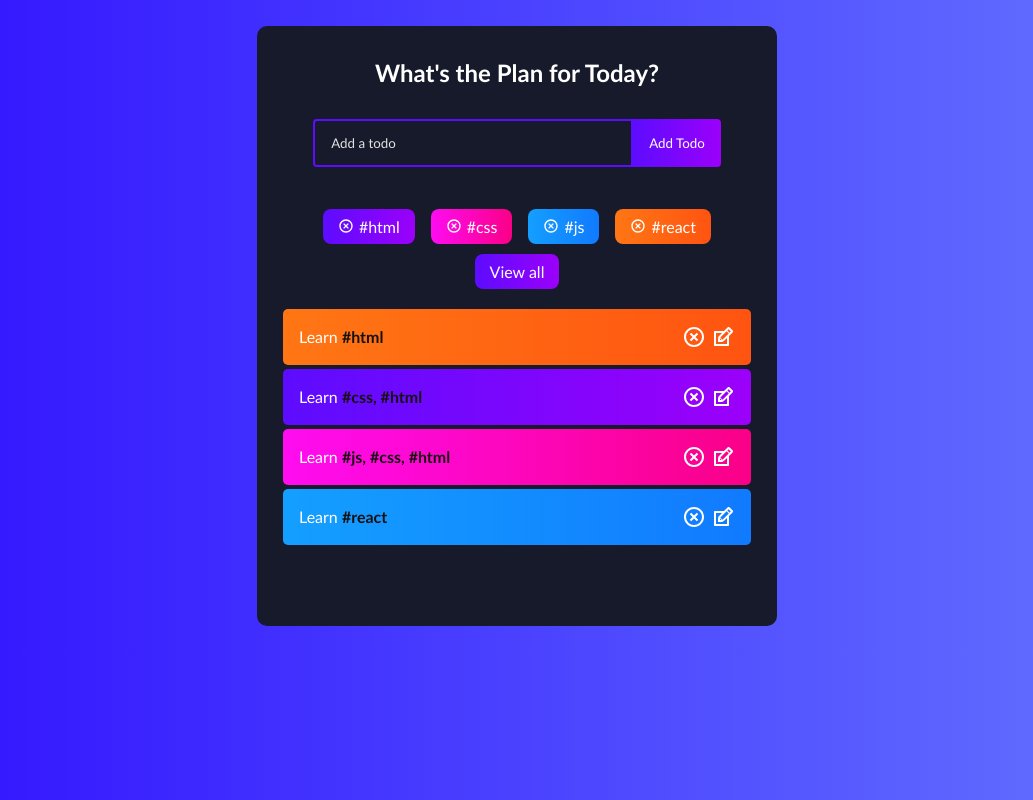
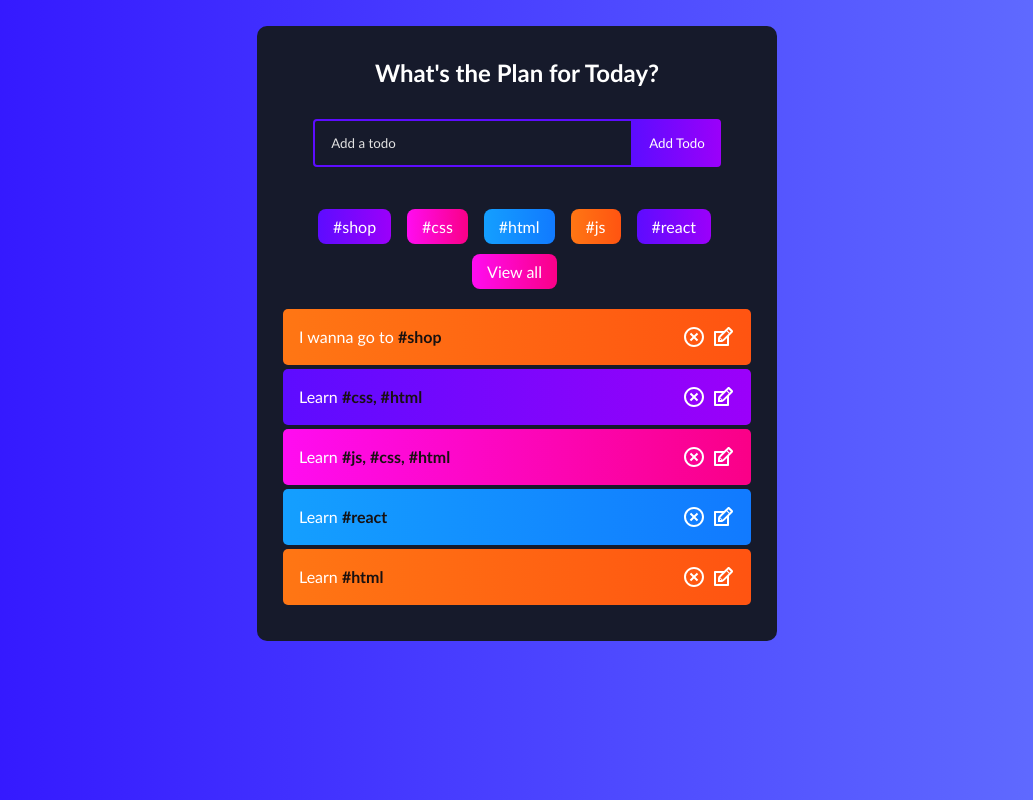
Before and after one commit to MaxTarasevich/react-test-tag-list, a React (Create React App) app: page / in a window 1280 px wide. Shown: the whole page, without its empty margins (123-1156 px from the left). Built offline with nearby package versions, Linux system fonts and the light colour scheme.

Commit message:
feat: update data, add media for input

```diff
--- a/src/App.scss
+++ b/src/App.scss
@@ -17,7 +17,7 @@
     display: flex;
     flex-direction: column;
     justify-content: flex-start;
-    width: 520px;
+    max-width: 520px;
     min-height: 600px;
     background: #161a2b;
     text-align: center;
@@ -49,7 +49,14 @@
     width: 320px;
     background: transparent;
     color: #fff;
+
   }
+
+@media (max-width:410px){
+  .todo-input{
+    width: 200px;
+  }
+}
 
   .todo-input::placeholder {
     color: #e2e2e2;
@@ -100,7 +107,6 @@
       rgba(255, 118, 20, 1) 0%,
       rgba(255, 84, 17, 1) 100%
     );
-
     padding: 16px;
     border-radius: 5px;
     width: 90%;
@@ -157,14 +163,25 @@
     color:#181111;
     font-weight: bold;
     cursor: pointer;
+    transition:color 0.8s ease-in-out;
+  }
+  .hashtag:hover{
+   color:#fff;
+
   }
   .hashTag-item{
     margin-top: 10px;
+    margin-right: 5px;
     padding: 8px 15px;
     display: flex;
     align-items:center;
     color:#fff;
     border-radius: 8px;
+    cursor: pointer;
+    transition: transform 0.3s ease-in-out;
+  }
+  .hashTag-item:hover{
+    transform: scale(1.1);
   }
   .hashTag-container{
     margin-bottom: 20px;
--- a/src/components/Hashtag.js
+++ b/src/components/Hashtag.js
@@ -1,5 +1,4 @@
 import React from 'react'
-import {RiCloseCircleLine} from 'react-icons/ri'
 
 function Hashtag({todos,filter}) {
 
@@ -13,13 +12,11 @@ function Hashtag({todos,filter}) {
         }
     }
 
-
     return (
         <div className='hashTag-container'>
            {hashArrUniq.map((item, index)=>{
 
                 return <span className={'hashTag-item'} key={index} onClick={()=>filter(item)} >
-                     <RiCloseCircleLine className='delete-icon' />
                     {item + ` `}
                     </span>
 
--- a/src/data/data.json
+++ b/src/data/data.json
@@ -1,8 +1,8 @@
 [
         {
             "id":1,
-            "text":"Learn #html",
-            "hashTag":["#html"]
+            "text":"I wanna go to #shop",
+            "hashTag":["#shop"]
         },
         {
             "id":2,
@@ -18,5 +18,10 @@
             "id":4,
             "text":"Learn #react",
             "hashTag":["#react"]
+        },
+        {
+            "id":5,
+            "text":"Learn #html",
+            "hashTag":["#html"]
         }
     ]
```
